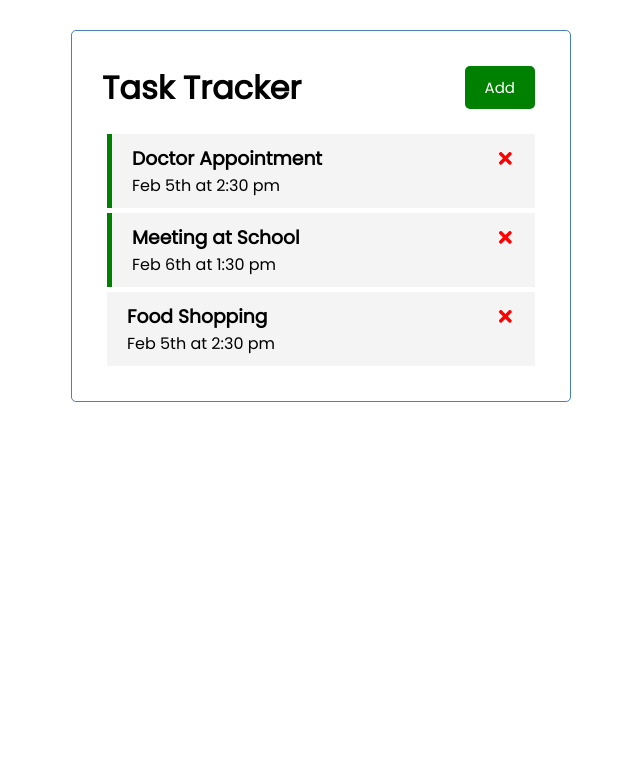
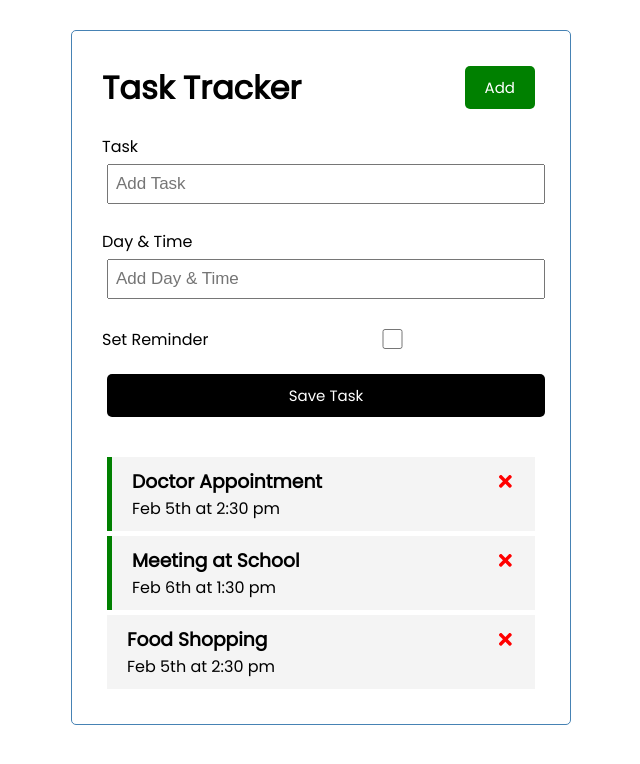
Before and after one commit to TomasGarciaDev/react-task-tracker, a React (Create React App) app: page / in a window 1280 px wide. Shown: the top 764 px of the page, without its empty margins (319-959 px from the left). Built offline with nearby package versions, Linux system fonts and the light colour scheme.

Commit message:
Add task from

```diff
--- a/src/App.js
+++ b/src/App.js
@@ -1,6 +1,7 @@
 import Header from "./components/Header";
 import Tasks from "./components/Tasks";
 import { useState } from 'react'
+import AddTask from "./components/AddTask";
 
 function App() {
   const [tasks, setTasks] = useState([
@@ -42,6 +43,7 @@
   return (
     <div className="container">
       < Header />
+      <AddTask />
       {tasks.length > 0 ? <Tasks tasks={tasks} onDelete={deleteTask} onToggle={toggleReminder}/> : 'No Tasks To Show'}
     </div>
   );
--- /dev/null
+++ b/src/components/AddTask.js
@@ -0,0 +1,22 @@
+const AddTask = () => {
+  return (
+    <form className="add-form">
+      <div className="form-control">
+        <label>Task</label>
+        <input type='text' placeholder="Add Task" />
+      </div>
+      <div className="form-control">
+        <label>Day & Time</label>
+        <input type='text' placeholder="Add Day & Time" />
+      </div>
+      <div className="form-control form-control-check">
+        <label>Set Reminder</label>
+        <input type='checkbox' />
+      </div>
+
+      <input className="btn btn-block" type='submit' value='Save Task' />
+    </form>
+  )
+}
+
+export default AddTask
--- a/src/components/Task.js
+++ b/src/components/Task.js
@@ -1,13 +1,15 @@
 import { FaTimes } from 'react-icons/fa'
 
-const task = ({ task, onDelete, onToggle }) => {
+const Task = ({ task, onDelete, onToggle }) => {
   return (
-    <div className={`task ${task.reminder ? 'reminder' : '' }`} onDoubleClick={() => onToggle(task.id)}>
-      <h3>{task.text} <FaTimes style={{ color: 'red', cursor: 'pointer' }} onClick={() => onDelete(task.id)} />
+    <div
+      className={`task ${task.reminder ? 'reminder' : ''}`} onDoubleClick={() => onToggle(task.id)}>
+      <h3>{task.text} {' '}
+      <FaTimes style={{ color: 'red', cursor: 'pointer' }} onClick={() => onDelete(task.id)} />
     </h3>
       <p>{task.day}</p>
     </div>
   );
 };
 
-export default task;
+export default Task;
```
